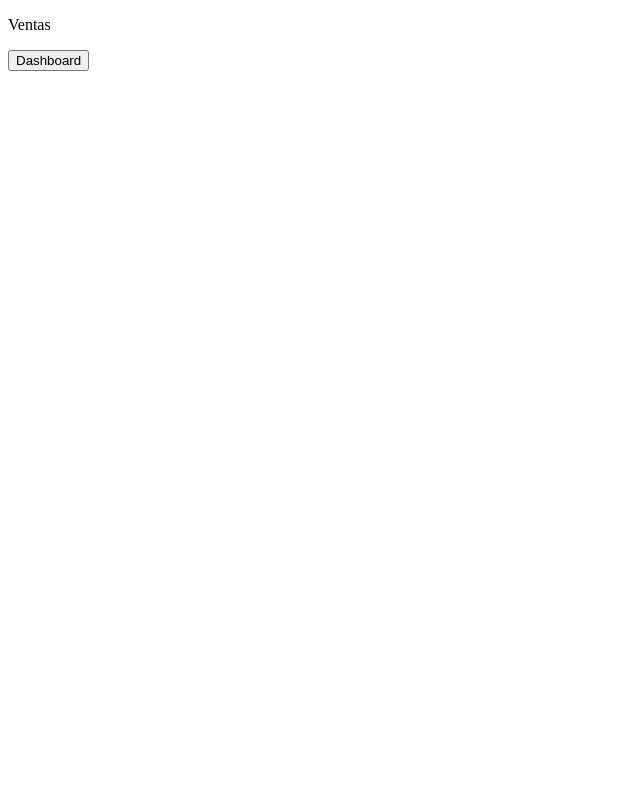
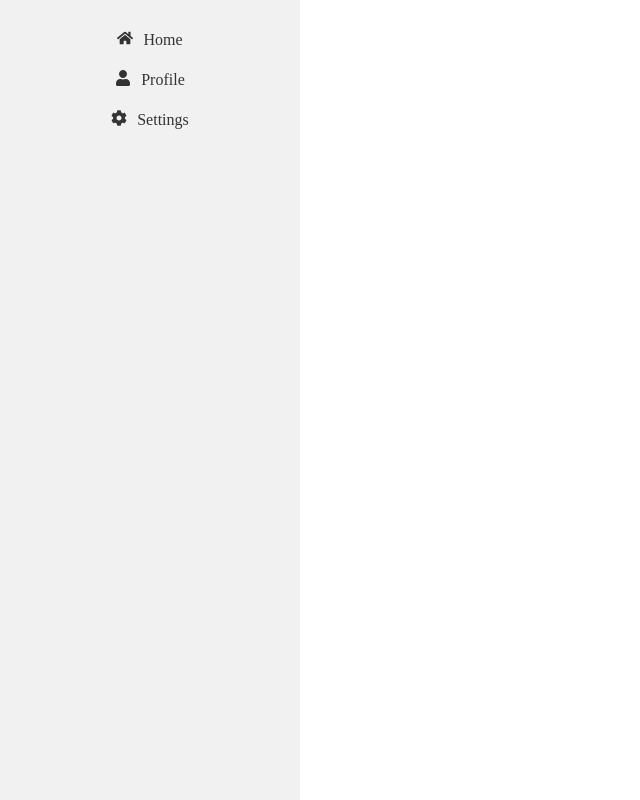
Before and after one commit to EmilioVigil/Sistema-Ventas, a React (Vite) app: page /admin/ventas in a window 1280 px wide. Shown: the whole page, without its empty margins (0-640 px from the left). Built offline with nearby package versions, Linux system fonts and the light colour scheme.

Commit message:
-Realice la navbar con estilos. -Responsive navbar

```diff
--- a/package.json
+++ b/package.json
@@ -12,6 +12,7 @@
   "dependencies": {
     "react": "^18.2.0",
     "react-dom": "^18.2.0",
+    "react-icons": "^4.8.0",
     "react-router-dom": "^6.11.2",
     "styled-components": "^5.3.9"
   },
--- a/src/components/admin/Admin.jsx
+++ b/src/components/admin/Admin.jsx
@@ -1,5 +1,4 @@
 import { useNavigate } from "react-router-dom"
-
 
 export function Admin() {
 
--- /dev/null
+++ b/src/components/navBar/NavBar.jsx
@@ -0,0 +1,85 @@
+import React, { useState, useEffect } from 'react';
+import { FaBars, FaHome, FaUser, FaCog } from 'react-icons/fa';
+import { IoMdClose } from 'react-icons/io';
+import {
+    SidebarWrapper,
+    CloseButton,
+    NavItem,
+    Icon,
+    MainContent,
+    ToggleButton,
+    DesktopNavbar,
+    DesktopNavItem,
+    DesktopIcon
+} from './NavBar.styled'
+
+
+export function SideBar() {
+    const [isOpen, setIsOpen] = useState(false);
+    const [isFirstRender, setIsFirstRender] = useState(false);
+
+    const toggleNavbar = () => {
+        setIsOpen(!isOpen);
+    };
+
+    useEffect(() => {
+        setIsFirstRender(true);
+    }, []);
+    return (
+        <>
+            {isFirstRender && (
+                <ToggleButton onClick={toggleNavbar}>
+                    {isOpen ? '' : <FaBars size={24} />}
+                </ToggleButton>
+            )}
+            <SidebarWrapper isOpen={isOpen}>
+                <CloseButton onClick={toggleNavbar}>
+                    <IoMdClose size={24} />
+                </CloseButton>
+                <NavItem>
+                    <Icon>
+                        <FaHome />
+                    </Icon>
+                    Home
+                </NavItem>
+                <NavItem>
+                    <Icon>
+                        <FaUser />
+                    </Icon>
+                    Profile
+                </NavItem>
+                <NavItem>
+                    <Icon>
+                        <FaCog />
+                    </Icon>
+                    Settings
+                </NavItem>
+            </SidebarWrapper>
+
+
+            <DesktopNavbar>
+                <DesktopNavItem>
+                    <DesktopIcon>
+                        <FaHome />
+                    </DesktopIcon>
+                    Home
+                </DesktopNavItem>
+                <DesktopNavItem>
+                    <DesktopIcon>
+                        <FaUser />
+                    </DesktopIcon>
+                    Profile
+                </DesktopNavItem>
+                <DesktopNavItem>
+                    <DesktopIcon>
+                        <FaCog />
+                    </DesktopIcon>
+                    Settings
+                </DesktopNavItem>
+            </DesktopNavbar>
+            <MainContent>
+                {/* Contenido principal de tu página */}
+            </MainContent>
+        </>
+    )
+}
--- /dev/null
+++ b/src/components/navBar/NavBar.styled.js
@@ -0,0 +1,157 @@
+import styled, { keyframes, css } from 'styled-components';
+
+
+const slideIn = keyframes`
+  0% {
+    transform: translateX(-100%);
+  }
+  100% {
+    transform: translateX(0);
+  }
+`;
+
+const slideOut = keyframes`
+  0% {
+    transform: translateX(0);
+  }
+  100% {
+    transform: translateX(-100%);
+  }
+`;
+
+const SidebarWrapper = styled.div`
+ display: none;
+ position: fixed;
+ top: 0;
+ left: 0;
+ height: 100vh;
+ width: 300px;
+ background-color: #f1f1f1;
+ overflow: hidden;
+ z-index: 999;
+${(props) =>
+    props.isOpen &&
+    css`
+    display: block;
+      transition: transform 0.3s ease;
+      transform: translateX(0%);
+      animation: ${slideIn} 0.3s ease;
+    `}
+
+  ${(props) =>
+    !props.isOpen &&
+    css`
+      transform: translateX(-100%);
+      animation: ${slideOut} 0.3s ease;
+    `}
+
+  @media (max-width: 768px) {
+    width: 100%;
+    position: fixed;
+    z-index: 999;
+    transform: translateX(-100%);
+    ${(props) =>
+    props.isOpen &&
+    css`
+        transform: translateX(0%);
+      `}
+  }
+`;
+
+const CloseButton = styled.button`
+  position: absolute;
+  top: 20px;
+  right: 20px;
+  background-color: transparent;
+  border: none;
+  cursor: pointer;
+`;
+
+const NavItem = styled.div`
+  display: flex;
+  align-items: center;
+  padding: 10px 20px;
+  color: #333;
+  transition: background-color 0.3s ease;
+
+  &:hover {
+    background-color: #ddd;
+  }
+`;
+
+const Icon = styled.div`
+  margin-right: 10px;
+`;
+
+const MainContent = styled.div`
+  margin-left: 300px;
+  padding: 20px;
+
+  @media (max-width: 768px) {
+    margin-left: 0;
+    padding: 20px;
+  }
+`;
+
+const ToggleButton = styled.button`
+  background-color: transparent;
+  border: none;
+  cursor: pointer;
+  display: none;
+
+  @media (max-width: 768px) {
+    display: block;
+    position: fixed;
+    top: 20px;
+    left: 20px;
+    z-index: 1000;
+  }
+`;
+
+const DesktopNavbar = styled.div`
+  display: none;
+
+  @media (min-width: 769px) {
+    display: flex;
+    align-items: center;
+    position: fixed;
+    top: 0;
+    left: 0;
+    height: 100vh;
+    width: 300px;
+    background-color: #f1f1f1;
+    z-index: 999;
+    padding-top: 20px;
+    flex-direction: column;
+  }
+`;
+
+const DesktopNavItem = styled.div`
+  display: flex;
+  align-items: center;
+  padding: 10px 20px;
+  color: #333;
+  transition: background-color 0.3s ease;
+
+  &:hover {
+    background-color: #ddd;
+  }
+`;
+
+const DesktopIcon = styled.div`
+  margin-right: 10px;
+`;
+
+
+
+export {
+  SidebarWrapper,
+  CloseButton,
+  NavItem,
+  Icon,
+  MainContent,
+  ToggleButton,
+  DesktopNavbar,
+  DesktopNavItem,
+  DesktopIcon
+}
--- a/src/components/ventas/Ventas.jsx
+++ b/src/components/ventas/Ventas.jsx
@@ -1,5 +1,5 @@
 import { useNavigate } from "react-router-dom"
-
+import { SideBar } from '../navBar/NavBar'
 export function Ventas() {
     const navigate = useNavigate();
 
@@ -10,6 +10,7 @@ export function Ventas() {
 
     return (
         <>
+            <SideBar />
             <p>Ventas</p>
             <button onClick={handleClick}>Dashboard</button>
         </>
```
Also changed, not shown: src/components/admin/Admin.styled.js (added), src/components/ventas/Ventas.styled.js (added), 1 other file (tests, documents, lock files or other folders).
